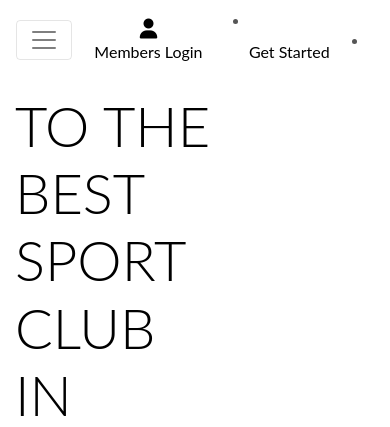
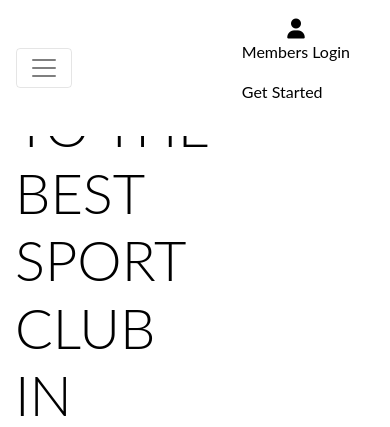
Before and after one commit to Code-Institute-Submissions/VKirijanova-Impulse_NovResub, a Django app: page / in a window 390 px wide. Shown: the top 427 px of the page. Run offline with Django 3.2, Linux system fonts and the light colour scheme; some libraries are stand-ins or nearby versions.

Commit message:
removed style from list in mobile top header

```diff
--- a/templates/includes/mobile-top-header.html
+++ b/templates/includes/mobile-top-header.html
@@ -1,3 +1,4 @@
+<ul class="list-unstyled">
   <li class="list-inline-item">
     <a class="text-black nav-link d-block d-lg-none" href="#" id="user-options" data-toggle="dropdown" aria-haspopup="true" aria-expanded="false">
       <div class="text-center">
@@ -36,3 +37,4 @@
       </a>
     {% endif %}
   </li>
+</ul>
```
Lines whose indentation alone changed are shown as unchanged.
